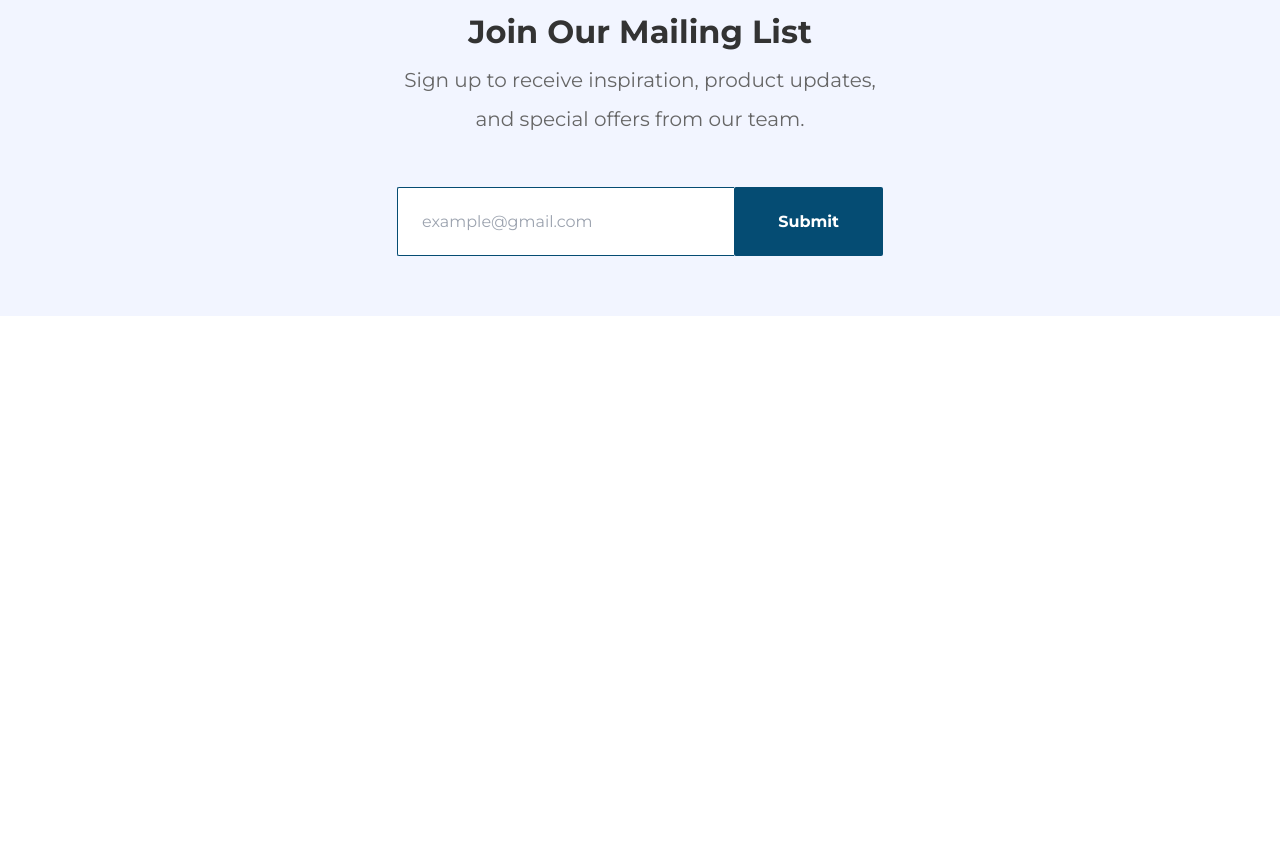
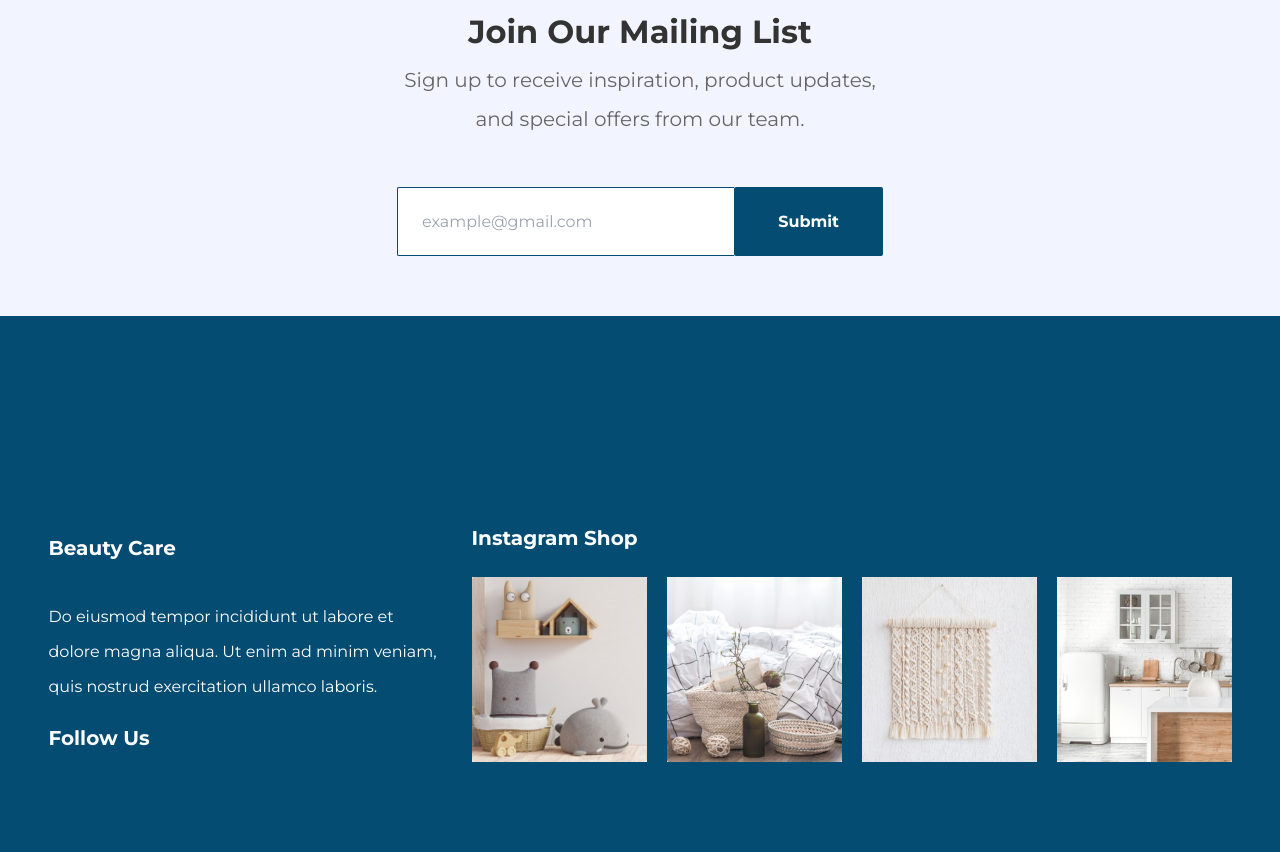
Before and after one commit to YaxyobekUz/furniture, a website: page index.html in a window 1280 px wide. Shown: the part 4397-5249 px from the top of the page. Before the commit the page ends 4713 px from the top, so only its background shows below. Drawn offline with Linux system fonts and the light colour scheme.

Commit message:
added footer and bug fixed

```diff
--- a/index.html
+++ b/index.html
@@ -208,5 +208,25 @@
 
   <!-- footer  -->
 
+  <footer class="pt-52 pb-90 bg-primary-dark">
+    <div class="flex justify-between items-center w-full max-w-1183 mx-auto">
+      <!-- item 1 -->
+      <div class="max-w-400">
+        <h2 class="font-bold text-white leading-29 text-6 mb-9">Beauty Care</h2>
+        <p class="font-normal text-base leading-35 text-white mb-5">Do eiusmod tempor incididunt ut labore et dolore magna aliqua. Ut enim ad minim veniam, quis nostrud exercitation ullamco laboris.</p>
+        <p class="font-bold text-white leading-29 text-6">Follow Us</p>
+      </div>
+      <!-- item 2 -->
+      <div>
+        <h3 class="font-bold text-white leading-29 text-6 mb-6">Instagram Shop</h3>
+        <div class="grid grid-cols-4 gap-5">
+          <img src="./images/whale-doll-img.jpg" alt="whale-doll-img.jpg" class="">
+          <img src="./images/bottle-img.jpg" alt="bottle-img.jpg" class="">
+          <img src="./images/cloth-img.jpg" alt="cloth-img.jpg" class="">
+          <img src="./images/kitchen-img.jpg" alt="kitchen-img.jpg" class="">
+        </div>
+      </div>
+    </div>
+  </footer>
 </body>
 </html>
--- a/tailwind.config.js
+++ b/tailwind.config.js
@@ -27,7 +27,8 @@ module.exports = {
         '1183':"1183px",
         '1145':"1145px",
         '514':"514px",
-        '486':"486px"
+        '486':"486px",
+        '400':"400px"
       },
       width:{
         '568':"568px",
@@ -52,6 +53,7 @@ module.exports = {
         '155':"155px",
         '150':"150px",
         '133':"133px",
+        '90':"90px",
         '46':"46px",
         '60':"60px"
       },
```
Also changed, not shown: dist/output.css, images/whale-doll-img.jpg (renamed from images/whale doll-img.jpg).
